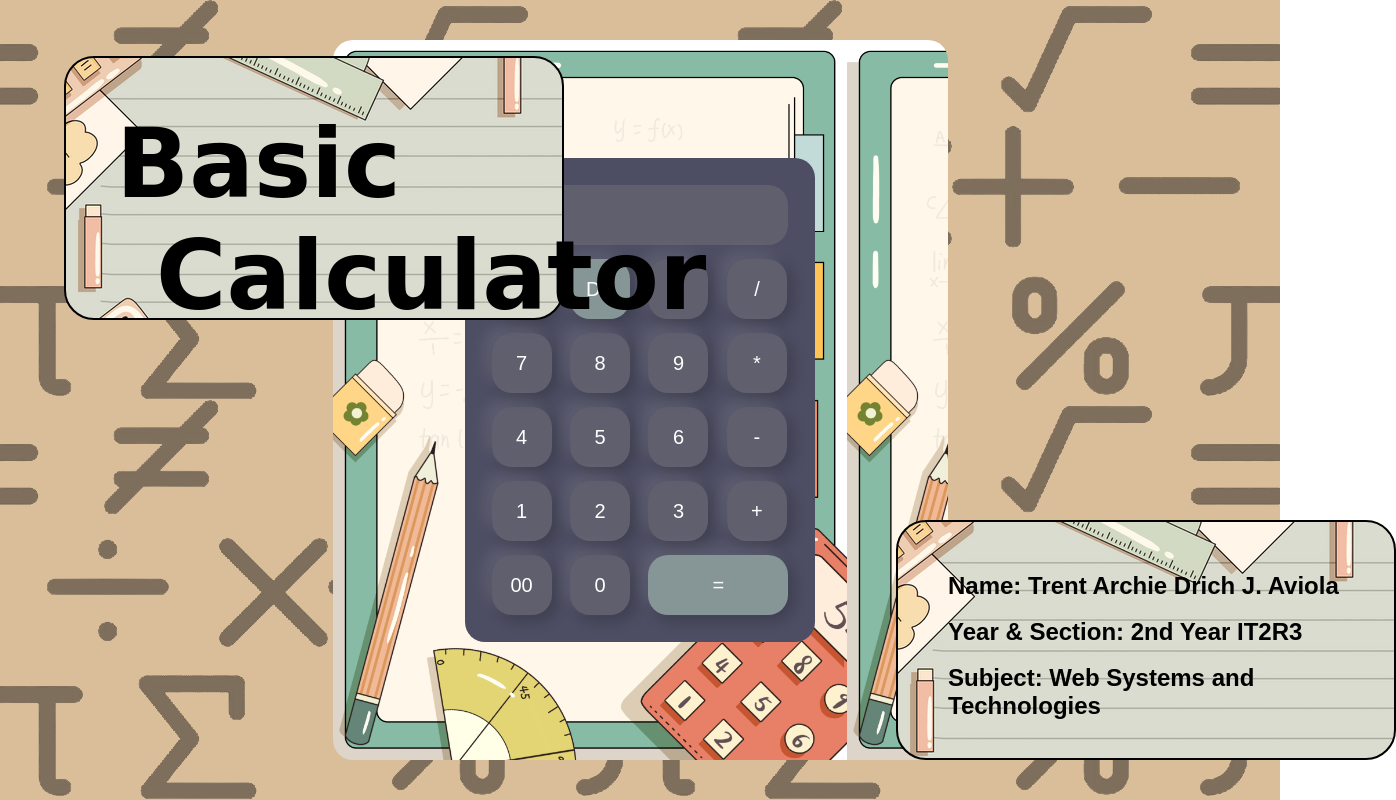
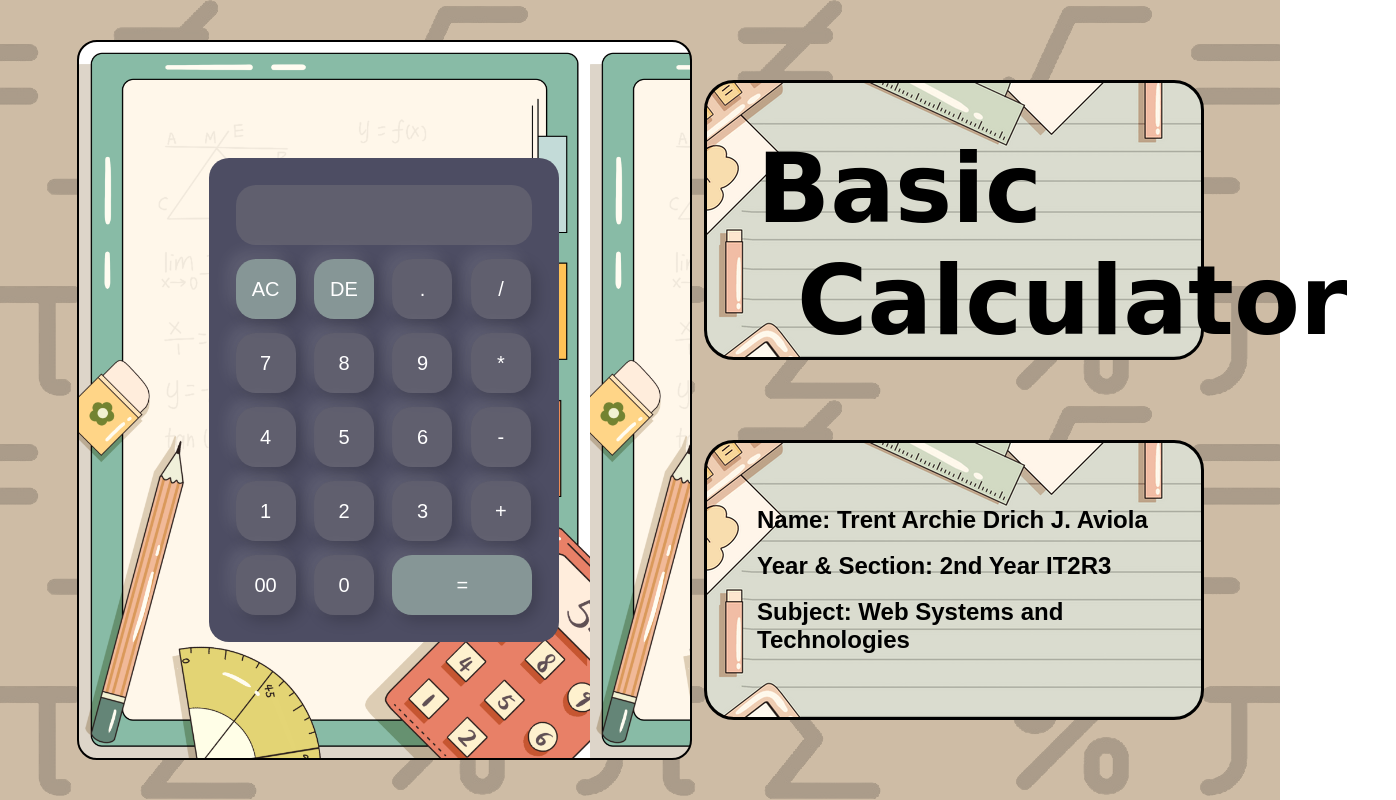
Before and after one commit to Avstrent/Basic_Calculator, a plain HTML site: page index.html in a window 1280 px wide. Shown: the whole page, 1396 px wide, since content can reach past the window. Drawn offline with Linux system fonts and the light colour scheme.

Commit message:
Second Commit

```diff
--- a/styles.css
+++ b/styles.css
@@ -12,7 +12,7 @@
     position: relative;
     width:100%;
     height: 100vh;
-    background: rgb(218, 190, 153);
+    background: rgb(206, 188, 165);
     display: flex;
     align-items: center;
     justify-content: center;
@@ -27,7 +27,7 @@
         background-image: url("math2.png");
         background-size:auto;
         background-position: top center;
-        opacity:0.5
+        opacity:0.2
 
     }
 
@@ -42,7 +42,6 @@
 .container2{
     position: relative;
     display: flex;
-
     width: 615px;
     height: 90vh;
     border-radius: 20px;
@@ -50,18 +49,21 @@
     justify-content: center;
     background-image: url('math3.png');
     background-size: contain;
-    opacity: 10;
+    right: 20%;
+    border: 2px solid black;
+
+
 
 }
 .container3{
     padding: 50px;
     position: absolute;
     width: 500px;
-    top: 7%;
-    bottom:60%;
-    left:5%;
-    right: 5%;
-    border: 2px solid black;
+    top: 10%;
+    bottom:55%;
+    left:55%;
+    right: 10%;
+    border: 3px solid black;
     background-image: url('images.png');
     z-index: 2;
     border-radius: 30px;
@@ -80,11 +82,11 @@
     padding: 50px;
     position: absolute;
     width: 500px;
-    top: 65%;
-    bottom:5%;
-    left:70%;
-    right: 5%;
-    border: 2px solid black;
+    top: 55%;
+    bottom:10%;
+    left: 55%;
+    right: 10%;
+    border: 3px solid black;
     background-image: url('images.png');
     z-index: 2;
     border-radius: 30px;
@@ -101,6 +103,8 @@
     background: rgb(77, 77, 99);
     padding:20px;
     border-radius: 20px;
+    display: flex;
+    left: 50%;
 
 }
 
```
